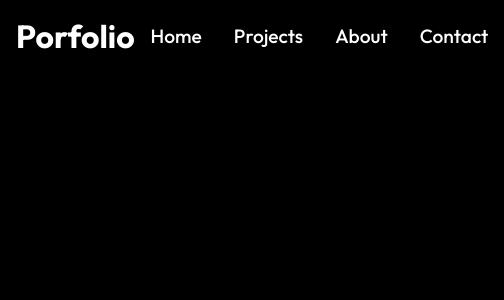
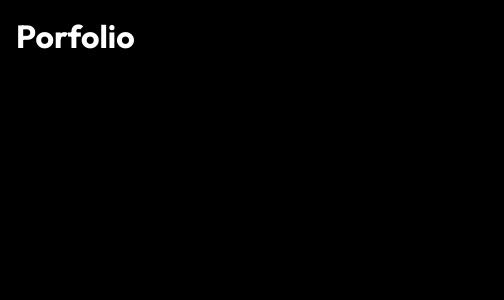
Before and after one commit to judy-chelangat/react-portfolio, a React (Create React App) app: page / in a window 390 px wide. Shown: the top 300 px of the page, 504 px wide, since content can reach past the window. Built offline with nearby package versions, Linux system fonts and the light colour scheme.

Commit message:
added media screen for responsive design

```diff
--- a/src/components/Navbar.css
+++ b/src/components/Navbar.css
@@ -18,3 +18,36 @@
     font-weight: 500;
 
 }
+.hamburger{
+    display: none;
+}
+/* responsive design for mobile devices */
+@media screen and (max-width:1040px){
+    .nav-menu{
+        flex-direction: column;
+        justify-content: center;
+        align-items: center;
+        width:100%;
+        height:100vh;
+        background:rgba(0,0,0,0.9);
+        position:absolute;
+        top: 0;
+        left: -100%;
+        z-index: -3;
+        transition: 0.3s;
+
+    }
+    .nav-menu.active{
+        left: 0;
+
+    }
+    .nav-menu li{
+        padding: 1rem 0;
+        }
+    .nav-menu li a {
+        font-size: 2rem;
+    }
+    .hamburger{
+        display: initial;
+    }
+}
```
